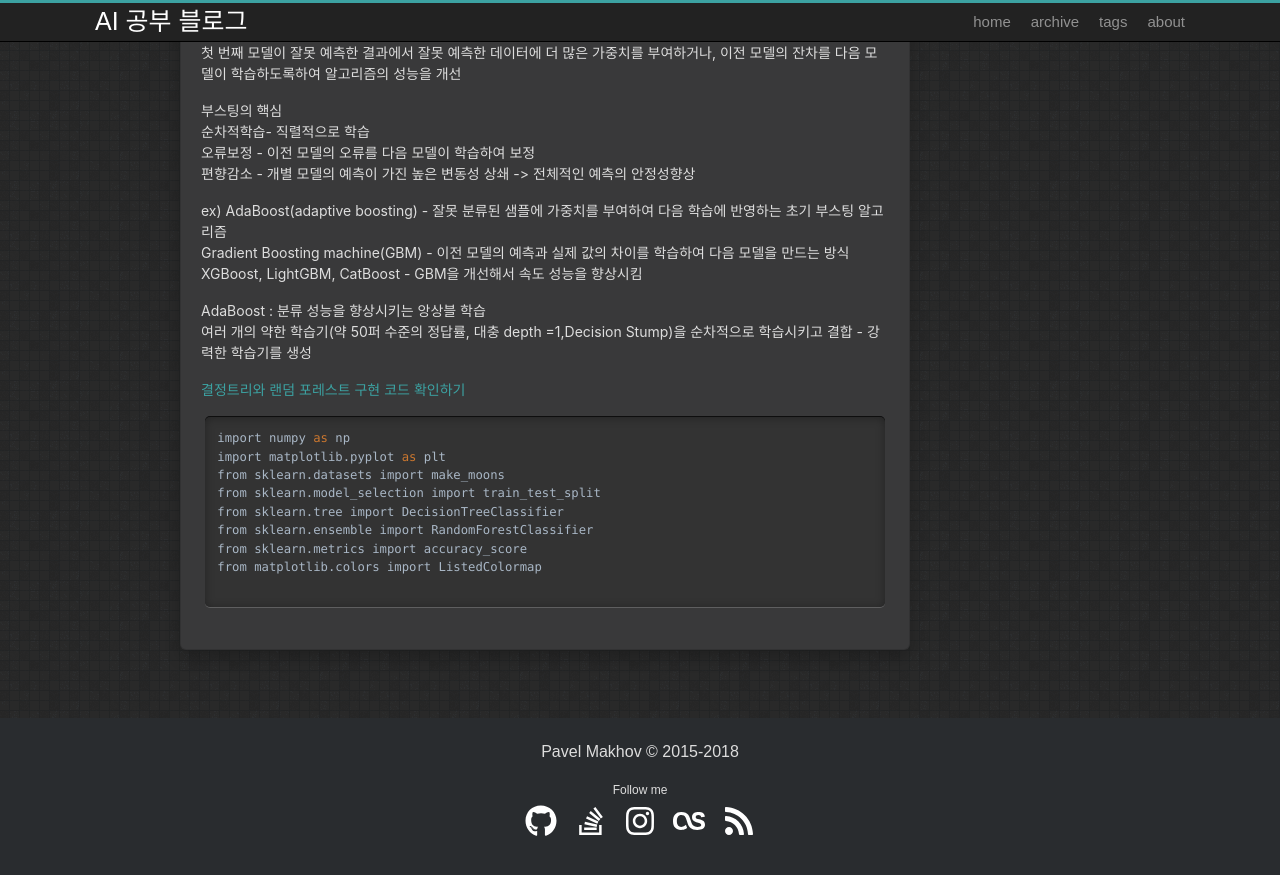
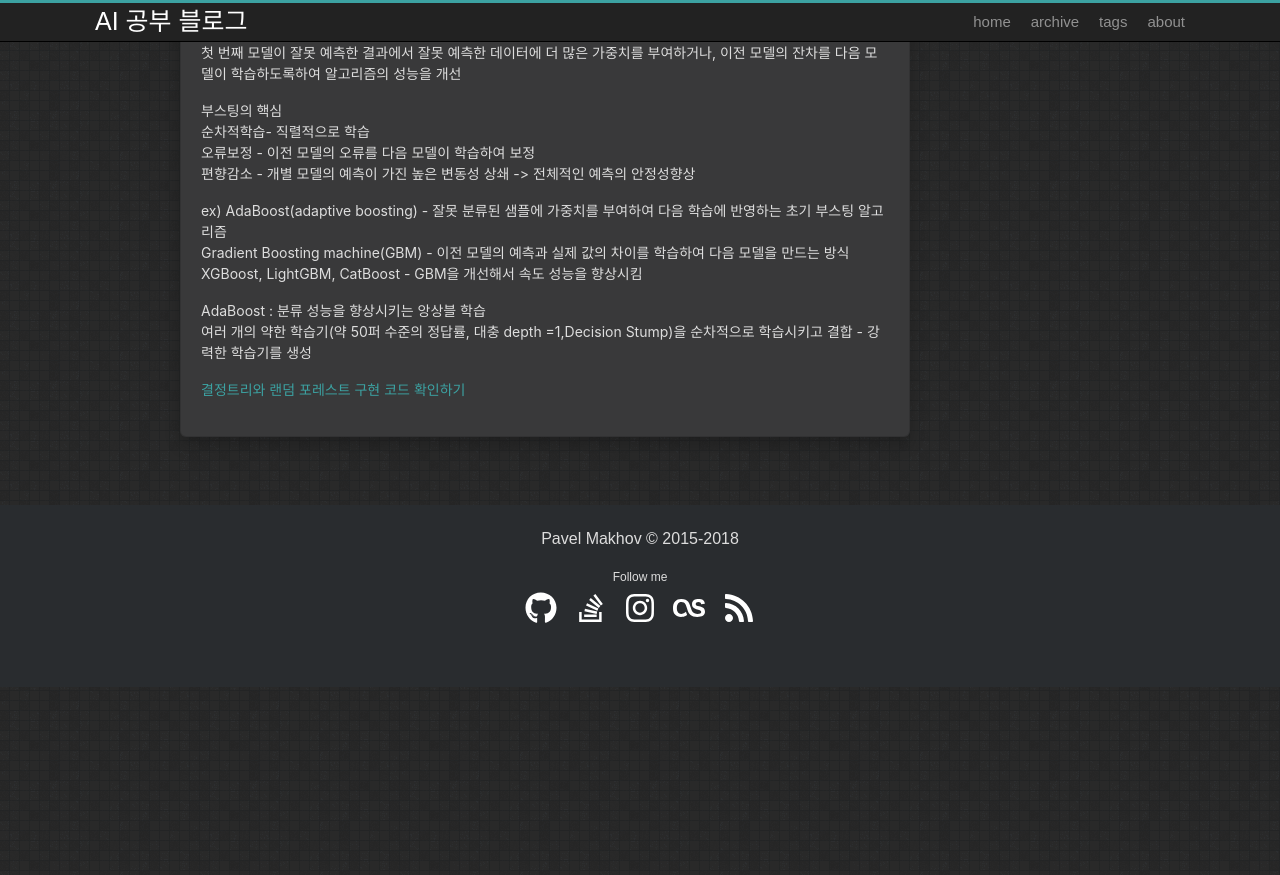
Before and after one commit to Lee-keonhee/Lee-keonhee.github.io, a Jekyll site: the page built from _posts/2025-07-22-DecisionTree_Ensemble.md, in a window 1280 px wide and 900 px high, scrolled down 760 px. Shown: the top 875 px of the window. Built offline with Jekyll 4.4.1, drawn with Linux system fonts in a browser that asks for light colours; after the commit the page ends 1447 px from its top, so only the background shows below that.

Commit message:
Update 2025-07-22-DecisionTree_Ensemble.md

````diff
--- a/_posts/2025-07-22-DecisionTree_Ensemble.md
+++ b/_posts/2025-07-22-DecisionTree_Ensemble.md
@@ -52,14 +52,3 @@ AdaBoost : 분류 성능을 향상시키는 앙상블 학습
 
 
 [결정트리와 랜덤 포레스트 구현 코드 확인하기]({{site.baseurl}}/2025/07/22/DecisionTree_RandomForest_code/)
-```python
-import numpy as np
-import matplotlib.pyplot as plt
-from sklearn.datasets import make_moons
-from sklearn.model_selection import train_test_split
-from sklearn.tree import DecisionTreeClassifier
-from sklearn.ensemble import RandomForestClassifier
-from sklearn.metrics import accuracy_score
-from matplotlib.colors import ListedColormap
-
-```
````
